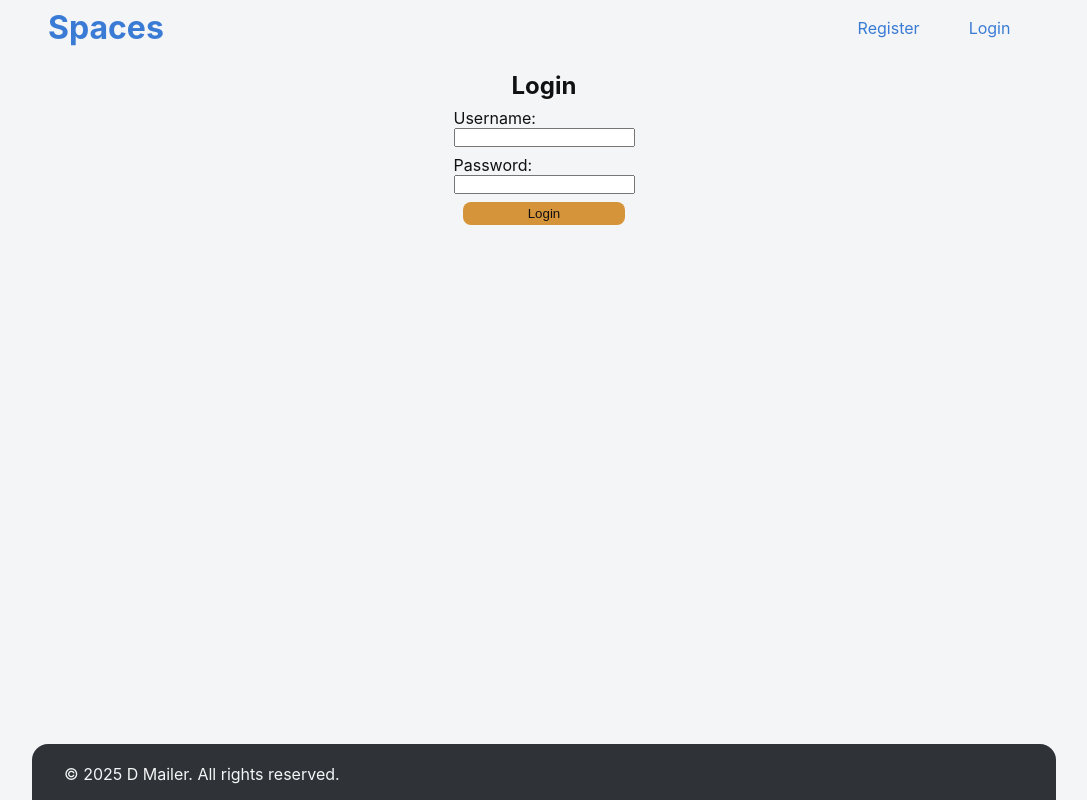
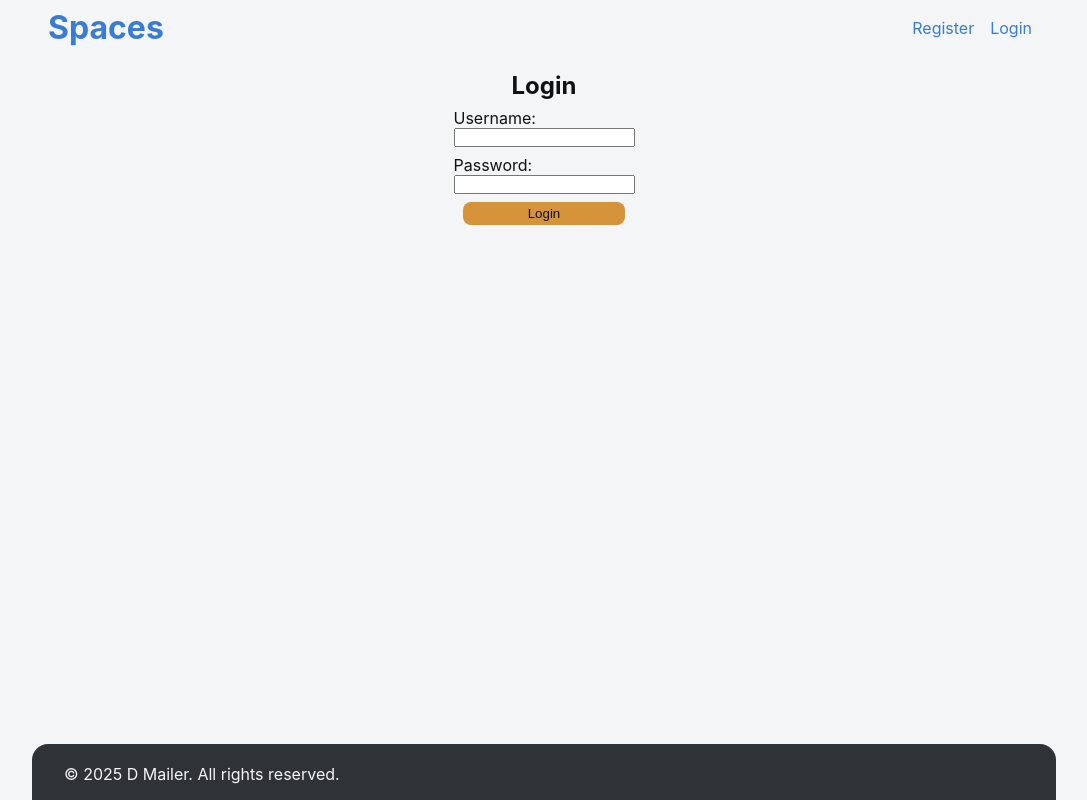
Before and after one commit to Daxyca/spaces-client, a React (Vite) app: page /auth/login in a window 1280 px wide. Shown: the whole page, without its empty margins (96-1183 px from the left). Built offline with nearby package versions, Linux system fonts and the light colour scheme.

Commit message:
refactor: adaptive header link item width

```diff
--- a/src/styles/App.css
+++ b/src/styles/App.css
@@ -32,7 +32,7 @@
   display: flex;
   align-items: center;
   justify-content: center;
-  width: 10ch;
+  padding: 0.5rem;
 }
 
 .footer {
```
